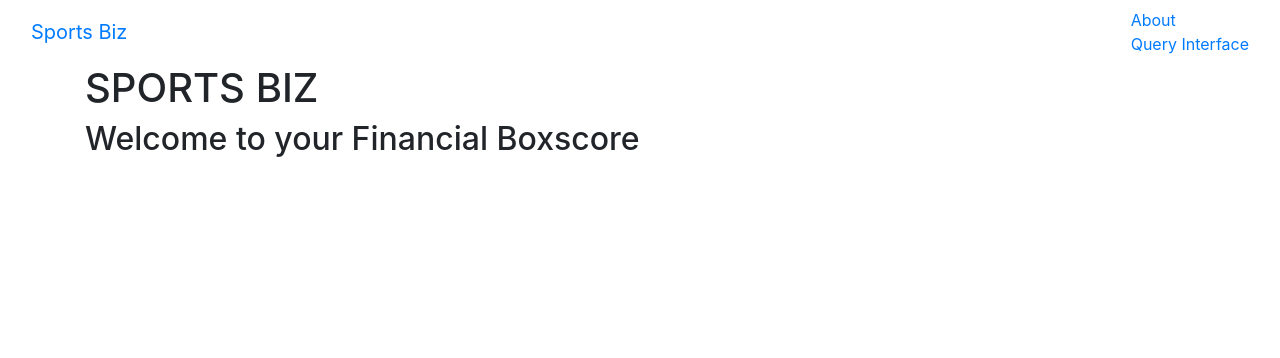
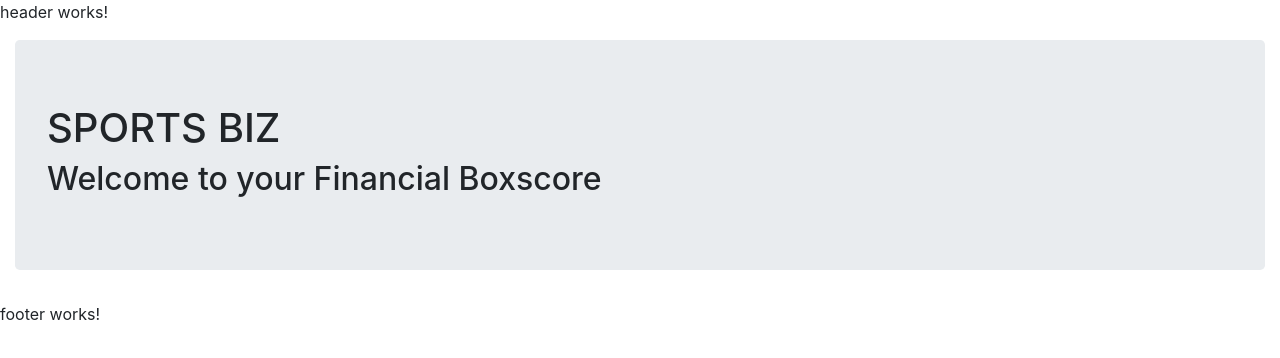
Before and after one commit to cnov20/SportsBiz-UI-MVP, an Angular app in the folder financial-dashboard-UI/: page / in a window 1280 px wide. Shown: the top 358 px of the page. Built offline with nearby package versions, Linux system fonts and the light colour scheme.

Commit message:
Modified base template for layout component, added layout component element tags to app(root) module template, and added exports array so layout component is available outside module

```diff
--- a/financial-dashboard-UI/src/app/app.component.html
+++ b/financial-dashboard-UI/src/app/app.component.html
@@ -1,17 +1,13 @@
-<nav class="navbar navbar-header">
+<app-layout>
   <div class="container-fluid">
-    <div class="navbar-header">
-      <a class="navbar-brand" routerLink="">Sports Biz</a>
-    </div>
-    <ul class="nav navbar-nav navbar-right">
+    <div class="jumbotron">
+      <h1>{{ title }}</h1>
+      <router-outlet></router-outlet>
+     <!-- <a class="navbar-brand" routerLink="">Sports Biz</a> -->
+    <!-- <ul class="nav navbar-nav navbar-right">
       <li><a routerLink="about">About</a></li>
       <li><a routerLink="query-interface">Query Interface</a></li>
-    </ul>
+    </ul> -->
+    </div>
   </div>
-</nav>
-
-
-<div class="container">
-  <h1>{{ title }}</h1>
-  <router-outlet></router-outlet>
-</div>
+</app-layout>
--- a/financial-dashboard-UI/src/app/ui/layout/layout.component.html
+++ b/financial-dashboard-UI/src/app/ui/layout/layout.component.html
@@ -1,3 +1,6 @@
-<p>
-  layout works!
-</p>
+<app-header></app-header>
+<div class="container">
+  <ng-content></ng-content>
+</div>
+<ng-content></ng-content>
+<app-footer></app-footer>
--- a/financial-dashboard-UI/src/app/ui/ui.module.ts
+++ b/financial-dashboard-UI/src/app/ui/ui.module.ts
@@ -8,6 +8,7 @@ import { FooterComponent } from './footer/footer.component';
   imports: [
     CommonModule
   ],
-  declarations: [LayoutComponent, HeaderComponent, FooterComponent]
+  declarations: [LayoutComponent, HeaderComponent, FooterComponent],
+  exports: [LayoutComponent]
 })
 export class UiModule { }
```
